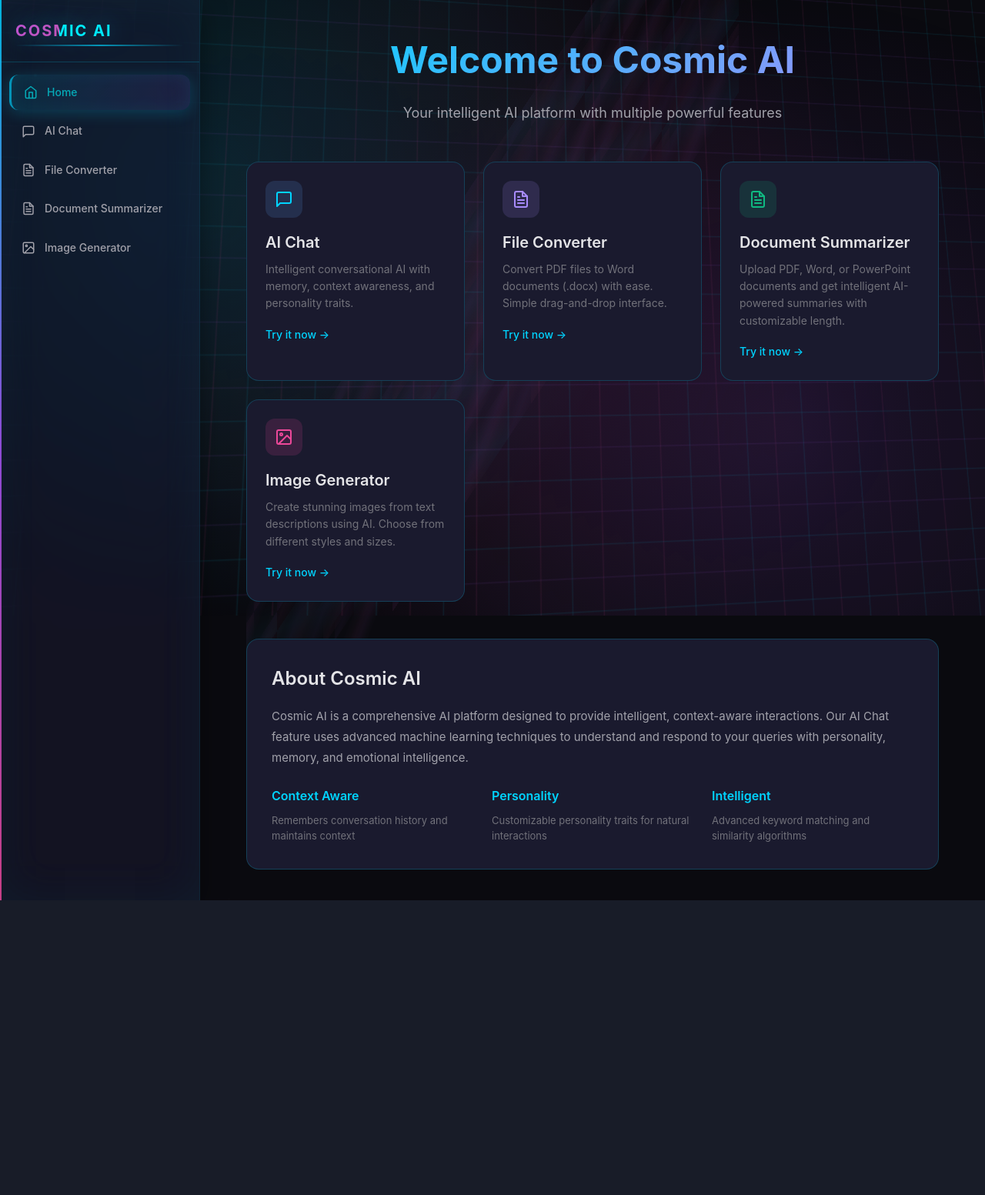
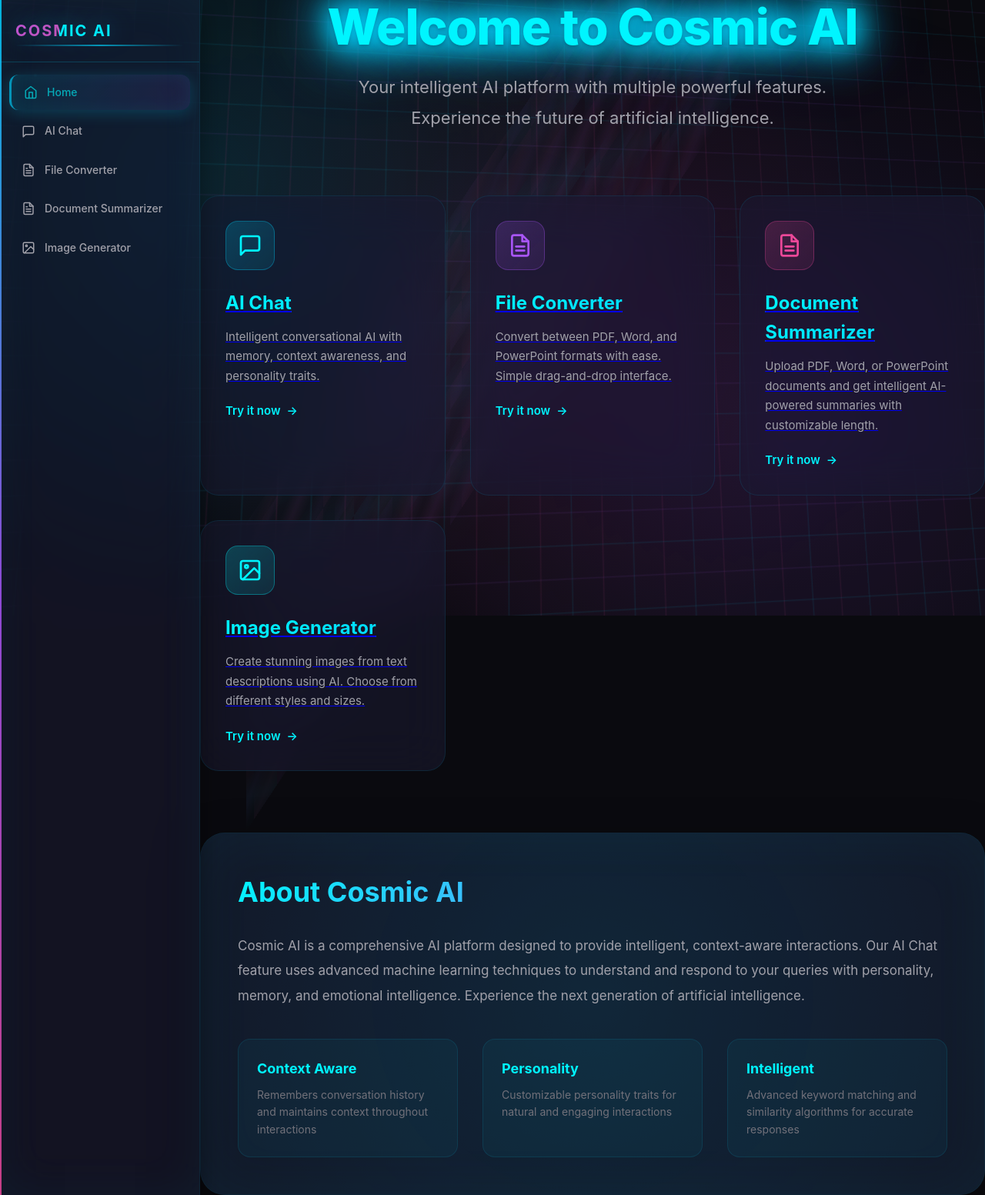
Before and after one commit to linkhanthtel/cosmic-ai, a Flask app: page / in a window 1280 px wide. Shown: the whole page at 77% size. Before the commit the page ends 1170 px from the top, so only its background shows below. Run offline with Flask 3, Linux system fonts and the light colour scheme.

Commit message:
Update home.html

```diff
--- a/templates/home.html
+++ b/templates/home.html
@@ -2,109 +2,380 @@
 
 {% block title %}Home - Cosmic AI{% endblock %}
 
+{% block extra_css %}
+<style>
+    .home-container {
+        flex: 1;
+        overflow-y: auto;
+        padding: 60px 32px;
+        position: relative;
+        z-index: 1;
+    }
+
+    .home-content {
+        max-width: 1200px;
+        margin: 0 auto;
+        animation: slideIn 0.8s ease-out;
+    }
+
+    .hero-section {
+        text-align: center;
+        margin-bottom: 80px;
+        position: relative;
+    }
+
+    .hero-title {
+        font-size: 64px;
+        font-weight: 800;
+        margin-bottom: 24px;
+        color: var(--accent-cyan);
+        text-shadow:
+            0 0 30px rgba(0, 212, 255, 1),
+            0 0 60px rgba(0, 212, 255, 0.7),
+            0 0 90px rgba(0, 212, 255, 0.5),
+            0 0 120px rgba(168, 85, 247, 0.3),
+            0 2px 4px rgba(0, 0, 0, 0.5);
+        filter: drop-shadow(0 0 20px rgba(0, 212, 255, 0.8));
+        letter-spacing: -1px;
+        line-height: 1.1;
+        position: relative;
+    }
+
+    .hero-subtitle {
+        font-size: 22px;
+        color: var(--text-secondary);
+        max-width: 700px;
+        margin: 0 auto;
+        line-height: 1.8;
+        animation: slideIn 1s ease-out 0.2s both;
+    }
+
+    .feature-grid {
+        display: grid;
+        grid-template-columns: repeat(auto-fit, minmax(280px, 1fr));
+        gap: 32px;
+        margin-bottom: 80px;
+    }
+
+    .feature-card {
+        background: var(--glass-bg);
+        backdrop-filter: blur(30px) saturate(180%);
+        -webkit-backdrop-filter: blur(30px) saturate(180%);
+        border: 1px solid var(--glass-border);
+        border-radius: 24px;
+        padding: 32px;
+        transition: all 0.4s cubic-bezier(0.4, 0, 0.2, 1);
+        position: relative;
+        overflow: hidden;
+        cursor: pointer;
+        animation: slideIn 0.8s ease-out both;
+    }
+
+    .feature-card:nth-child(1) { animation-delay: 0.1s; }
+    .feature-card:nth-child(2) { animation-delay: 0.2s; }
+    .feature-card:nth-child(3) { animation-delay: 0.3s; }
+    .feature-card:nth-child(4) { animation-delay: 0.4s; }
+
+    .feature-card::before {
+        content: '';
+        position: absolute;
+        top: 0;
+        left: -100%;
+        width: 100%;
+        height: 100%;
+        background: linear-gradient(90deg, transparent, rgba(0, 212, 255, 0.1), transparent);
+        transition: left 0.6s ease;
+    }
+
+    .feature-card:hover::before {
+        left: 100%;
+    }
+
+    .feature-card:hover {
+        transform: translateY(-8px) scale(1.02);
+        border-color: var(--accent-blue);
+        box-shadow: 0 20px 60px rgba(0, 212, 255, 0.3), 0 0 40px rgba(0, 212, 255, 0.2), inset 0 0 60px rgba(0, 212, 255, 0.05);
+    }
+
+    .feature-icon {
+        width: 64px;
+        height: 64px;
+        border-radius: 16px;
+        display: flex;
+        align-items: center;
+        justify-content: center;
+        margin-bottom: 24px;
+        position: relative;
+        transition: all 0.4s ease;
+    }
+
+    .feature-card:nth-child(1) .feature-icon {
+        background: linear-gradient(135deg, rgba(0, 212, 255, 0.2), rgba(0, 212, 255, 0.1));
+        border: 1px solid rgba(0, 212, 255, 0.3);
+    }
+
+    .feature-card:nth-child(2) .feature-icon {
+        background: linear-gradient(135deg, rgba(168, 85, 247, 0.2), rgba(168, 85, 247, 0.1));
+        border: 1px solid rgba(168, 85, 247, 0.3);
+    }
+
+    .feature-card:nth-child(3) .feature-icon {
+        background: linear-gradient(135deg, rgba(236, 72, 153, 0.2), rgba(236, 72, 153, 0.1));
+        border: 1px solid rgba(236, 72, 153, 0.3);
+    }
+
+    .feature-card:nth-child(4) .feature-icon {
+        background: linear-gradient(135deg, rgba(0, 245, 255, 0.2), rgba(0, 245, 255, 0.1));
+        border: 1px solid rgba(0, 245, 255, 0.3);
+    }
+
+    .feature-card:hover .feature-icon {
+        transform: scale(1.1) rotate(5deg);
+        animation: float 2s ease-in-out infinite;
+    }
+
+    .feature-card:nth-child(1) .feature-icon svg { color: var(--accent-cyan); }
+    .feature-card:nth-child(2) .feature-icon svg { color: var(--accent-purple); }
+    .feature-card:nth-child(3) .feature-icon svg { color: var(--accent-pink); }
+    .feature-card:nth-child(4) .feature-icon svg { color: var(--accent-cyan); }
+
+    .feature-title {
+        font-size: 24px;
+        font-weight: 700;
+        margin-bottom: 12px;
+        color: var(--text-primary);
+        background: linear-gradient(135deg, var(--accent-cyan), var(--accent-blue));
+        -webkit-background-clip: text;
+        -webkit-text-fill-color: transparent;
+        background-clip: text;
+    }
+
+    .feature-description {
+        font-size: 15px;
+        color: var(--text-secondary);
+        line-height: 1.7;
+        margin-bottom: 20px;
+    }
+
+    .feature-link {
+        display: inline-flex;
+        align-items: center;
+        gap: 8px;
+        color: var(--accent-cyan);
+        text-decoration: none;
+        font-size: 15px;
+        font-weight: 600;
+        transition: all 0.3s ease;
+        position: relative;
+    }
+
+    .feature-link::after {
+        content: '→';
+        transition: transform 0.3s ease;
+    }
+
+    .feature-link:hover {
+        color: var(--accent-blue);
+        gap: 12px;
+    }
+
+    .feature-link:hover::after {
+        transform: translateX(4px);
+    }
+
+    .about-section {
+        background: var(--glass-bg);
+        backdrop-filter: blur(30px) saturate(180%);
+        -webkit-backdrop-filter: blur(30px) saturate(180%);
+        border: 1px solid var(--glass-border);
+        border-radius: 32px;
+        padding: 48px;
+        box-shadow: 0 20px 60px rgba(0, 0, 0, 0.4), inset 0 0 80px rgba(0, 212, 255, 0.05);
+        animation: slideIn 1s ease-out 0.5s both;
+        position: relative;
+        overflow: hidden;
+    }
+
+    .about-section::before {
+        content: '';
+        position: absolute;
+        top: -50%;
+        right: -50%;
+        width: 200%;
+        height: 200%;
+        background: radial-gradient(circle, rgba(0, 212, 255, 0.1) 0%, transparent 70%);
+        animation: float 15s ease-in-out infinite;
+    }
+
+    .about-title {
+        font-size: 36px;
+        font-weight: 700;
+        margin-bottom: 24px;
+        color: var(--text-primary);
+        background: linear-gradient(135deg, var(--accent-cyan), var(--accent-purple));
+        -webkit-background-clip: text;
+        -webkit-text-fill-color: transparent;
+        background-clip: text;
+        position: relative;
+        z-index: 1;
+    }
+
+    .about-description {
+        font-size: 17px;
+        color: var(--text-secondary);
+        line-height: 1.9;
+        margin-bottom: 32px;
+        position: relative;
+        z-index: 1;
+    }
+
+    .about-features {
+        display: grid;
+        grid-template-columns: repeat(auto-fit, minmax(220px, 1fr));
+        gap: 32px;
+        margin-top: 40px;
+        position: relative;
+        z-index: 1;
+    }
+
+    .about-feature {
+        padding: 24px;
+        background: rgba(0, 212, 255, 0.05);
+        border: 1px solid rgba(0, 212, 255, 0.1);
+        border-radius: 16px;
+        transition: all 0.3s ease;
+    }
+
+    .about-feature:hover {
+        background: rgba(0, 212, 255, 0.1);
+        border-color: rgba(0, 212, 255, 0.3);
+        transform: translateY(-4px);
+        box-shadow: 0 10px 30px rgba(0, 212, 255, 0.2);
+    }
+
+    .about-feature-title {
+        font-size: 18px;
+        font-weight: 700;
+        margin-bottom: 8px;
+        color: var(--accent-cyan);
+    }
+
+    .about-feature-desc {
+        font-size: 14px;
+        color: var(--text-muted);
+        line-height: 1.6;
+    }
+
+    @media (max-width: 768px) {
+        .home-container {
+            padding: 40px 20px;
+        }
+
+        .hero-title {
+            font-size: 42px;
+        }
+
+        .hero-subtitle {
+            font-size: 18px;
+        }
+
+        .feature-grid {
+            grid-template-columns: 1fr;
+            gap: 24px;
+        }
+
+        .about-section {
+            padding: 32px 24px;
+        }
+
+        .about-features {
+            grid-template-columns: 1fr;
+        }
+    }
+</style>
+{% endblock %}
+
 {% block content %}
-<div style="flex: 1; overflow-y: auto; padding: 40px 32px;">
-    <div style="max-width: 900px; margin: 0 auto;">
-        <div style="text-align: center; margin-bottom: 48px;">
-            <h1 style="font-size: 48px; font-weight: 700; margin-bottom: 16px; background: linear-gradient(135deg, var(--accent-blue), #a78bfa); -webkit-background-clip: text; -webkit-text-fill-color: transparent; background-clip: text;">
-                Welcome to Cosmic AI
-            </h1>
-            <p style="font-size: 18px; color: var(--text-secondary); max-width: 600px; margin: 0 auto;">
-                Your intelligent AI platform with multiple powerful features
-            </p>
+<div class="home-container">
+    <div class="home-content">
+        <div class="hero-section">
+            <h1 class="hero-title">Welcome to Cosmic AI</h1>
+            <p class="hero-subtitle">Your intelligent AI platform with multiple powerful features. Experience the future of artificial intelligence.</p>
         </div>
 
-        <div style="display: grid; grid-template-columns: repeat(auto-fit, minmax(280px, 1fr)); gap: 24px; margin-bottom: 48px;">
-            <div style="background: var(--navy-primary); border: 1px solid var(--border); border-radius: 16px; padding: 24px; transition: all 0.3s ease;">
-                <div style="width: 48px; height: 48px; background: rgba(96, 165, 250, 0.15); border-radius: 12px; display: flex; align-items: center; justify-content: center; margin-bottom: 16px;">
-                    <svg width="24" height="24" viewBox="0 0 24 24" fill="none" stroke="var(--accent-blue)" stroke-width="2" stroke-linecap="round" stroke-linejoin="round">
+        <div class="feature-grid">
+            <a href="/chat" class="feature-card">
+                <div class="feature-icon">
+                    <svg width="32" height="32" viewBox="0 0 24 24" fill="none" stroke="currentColor" stroke-width="2" stroke-linecap="round" stroke-linejoin="round">
                         <path d="M21 15a2 2 0 0 1-2 2H7l-4 4V5a2 2 0 0 1 2-2h14a2 2 0 0 1 2 2z"></path>
                     </svg>
                 </div>
-                <h3 style="font-size: 20px; font-weight: 600; margin-bottom: 8px; color: var(--text-primary);">AI Chat</h3>
-                <p style="font-size: 14px; color: var(--text-muted); line-height: 1.6; margin-bottom: 16px;">
-                    Intelligent conversational AI with memory, context awareness, and personality traits.
-                </p>
-                <a href="/chat" style="display: inline-block; color: var(--accent-blue); text-decoration: none; font-size: 14px; font-weight: 500;">
-                    Try it now →
-                </a>
-            </div>
+                <h3 class="feature-title">AI Chat</h3>
+                <p class="feature-description">Intelligent conversational AI with memory, context awareness, and personality traits.</p>
+                <span class="feature-link">Try it now</span>
+            </a>
 
-            <div style="background: var(--navy-primary); border: 1px solid var(--border); border-radius: 16px; padding: 24px; transition: all 0.3s ease;">
-                <div style="width: 48px; height: 48px; background: rgba(167, 139, 250, 0.15); border-radius: 12px; display: flex; align-items: center; justify-content: center; margin-bottom: 16px;">
-                    <svg width="24" height="24" viewBox="0 0 24 24" fill="none" stroke="#a78bfa" stroke-width="2" stroke-linecap="round" stroke-linejoin="round">
+            <a href="/converter" class="feature-card">
+                <div class="feature-icon">
+                    <svg width="32" height="32" viewBox="0 0 24 24" fill="none" stroke="currentColor" stroke-width="2" stroke-linecap="round" stroke-linejoin="round">
                         <path d="M14 2H6a2 2 0 0 0-2 2v16a2 2 0 0 0 2 2h12a2 2 0 0 0 2-2V8z"></path>
                         <polyline points="14 2 14 8 20 8"></polyline>
                         <line x1="16" y1="13" x2="8" y2="13"></line>
                         <line x1="16" y1="17" x2="8" y2="17"></line>
-                        <polyline points="10 9 9 9 8 9"></polyline>
                     </svg>
                 </div>
-                <h3 style="font-size: 20px; font-weight: 600; margin-bottom: 8px; color: var(--text-primary);">File Converter</h3>
-                <p style="font-size: 14px; color: var(--text-muted); line-height: 1.6; margin-bottom: 16px;">
-                    Convert PDF files to Word documents (.docx) with ease. Simple drag-and-drop interface.
-                </p>
-                <a href="/converter" style="display: inline-block; color: var(--accent-blue); text-decoration: none; font-size: 14px; font-weight: 500;">
-                    Try it now →
-                </a>
-            </div>
+                <h3 class="feature-title">File Converter</h3>
+                <p class="feature-description">Convert between PDF, Word, and PowerPoint formats with ease. Simple drag-and-drop interface.</p>
+                <span class="feature-link">Try it now</span>
+            </a>
 
-            <div style="background: var(--navy-primary); border: 1px solid var(--border); border-radius: 16px; padding: 24px; transition: all 0.3s ease;">
-                <div style="width: 48px; height: 48px; background: rgba(16, 185, 129, 0.15); border-radius: 12px; display: flex; align-items: center; justify-content: center; margin-bottom: 16px;">
-                    <svg width="24" height="24" viewBox="0 0 24 24" fill="none" stroke="#10b981" stroke-width="2" stroke-linecap="round" stroke-linejoin="round">
+            <a href="/summarizer" class="feature-card">
+                <div class="feature-icon">
+                    <svg width="32" height="32" viewBox="0 0 24 24" fill="none" stroke="currentColor" stroke-width="2" stroke-linecap="round" stroke-linejoin="round">
                         <path d="M14 2H6a2 2 0 0 0-2 2v16a2 2 0 0 0 2 2h12a2 2 0 0 0 2-2V8z"></path>
                         <polyline points="14 2 14 8 20 8"></polyline>
                         <line x1="16" y1="13" x2="8" y2="13"></line>
                         <line x1="16" y1="17" x2="8" y2="17"></line>
-                        <polyline points="10 9 9 9 8 9"></polyline>
                     </svg>
                 </div>
-                <h3 style="font-size: 20px; font-weight: 600; margin-bottom: 8px; color: var(--text-primary);">Document Summarizer</h3>
-                <p style="font-size: 14px; color: var(--text-muted); line-height: 1.6; margin-bottom: 16px;">
-                    Upload PDF, Word, or PowerPoint documents and get intelligent AI-powered summaries with customizable length.
-                </p>
-                <a href="/summarizer" style="display: inline-block; color: var(--accent-blue); text-decoration: none; font-size: 14px; font-weight: 500;">
-                    Try it now →
-                </a>
-            </div>
+                <h3 class="feature-title">Document Summarizer</h3>
+                <p class="feature-description">Upload PDF, Word, or PowerPoint documents and get intelligent AI-powered summaries with customizable length.</p>
+                <span class="feature-link">Try it now</span>
+            </a>
 
-            <div style="background: var(--navy-primary); border: 1px solid var(--border); border-radius: 16px; padding: 24px; transition: all 0.3s ease;">
-                <div style="width: 48px; height: 48px; background: rgba(236, 72, 153, 0.15); border-radius: 12px; display: flex; align-items: center; justify-content: center; margin-bottom: 16px;">
-                    <svg width="24" height="24" viewBox="0 0 24 24" fill="none" stroke="#ec4899" stroke-width="2" stroke-linecap="round" stroke-linejoin="round">
+            <a href="/image-generator" class="feature-card">
+                <div class="feature-icon">
+                    <svg width="32" height="32" viewBox="0 0 24 24" fill="none" stroke="currentColor" stroke-width="2" stroke-linecap="round" stroke-linejoin="round">
                         <rect x="3" y="3" width="18" height="18" rx="2" ry="2"></rect>
                         <circle cx="8.5" cy="8.5" r="1.5"></circle>
                         <polyline points="21 15 16 10 5 21"></polyline>
                     </svg>
                 </div>
-                <h3 style="font-size: 20px; font-weight: 600; margin-bottom: 8px; color: var(--text-primary);">Image Generator</h3>
-                <p style="font-size: 14px; color: var(--text-muted); line-height: 1.6; margin-bottom: 16px;">
-                    Create stunning images from text descriptions using AI. Choose from different styles and sizes.
-                </p>
-                <a href="/image-generator" style="display: inline-block; color: var(--accent-blue); text-decoration: none; font-size: 14px; font-weight: 500;">
-                    Try it now →
-                </a>
-            </div>
+                <h3 class="feature-title">Image Generator</h3>
+                <p class="feature-description">Create stunning images from text descriptions using AI. Choose from different styles and sizes.</p>
+                <span class="feature-link">Try it now</span>
+            </a>
         </div>
 
-        <div style="background: var(--navy-primary); border: 1px solid var(--border); border-radius: 16px; padding: 32px;">
-            <h2 style="font-size: 24px; font-weight: 600; margin-bottom: 16px; color: var(--text-primary);">About Cosmic AI</h2>
-            <p style="font-size: 15px; color: var(--text-secondary); line-height: 1.8; margin-bottom: 16px;">
+        <div class="about-section">
+            <h2 class="about-title">About Cosmic AI</h2>
+            <p class="about-description">
                 Cosmic AI is a comprehensive AI platform designed to provide intelligent, context-aware interactions.
                 Our AI Chat feature uses advanced machine learning techniques to understand and respond to your queries
-                with personality, memory, and emotional intelligence.
+                with personality, memory, and emotional intelligence. Experience the next generation of artificial intelligence.
             </p>
-            <div style="display: grid; grid-template-columns: repeat(auto-fit, minmax(200px, 1fr)); gap: 24px; margin-top: 24px;">
-                <div>
-                    <h4 style="font-size: 16px; font-weight: 600; margin-bottom: 8px; color: var(--accent-blue);">Context Aware</h4>
-                    <p style="font-size: 13px; color: var(--text-muted);">Remembers conversation history and maintains context</p>
+            <div class="about-features">
+                <div class="about-feature">
+                    <h4 class="about-feature-title">Context Aware</h4>
+                    <p class="about-feature-desc">Remembers conversation history and maintains context throughout interactions</p>
                 </div>
-                <div>
-                    <h4 style="font-size: 16px; font-weight: 600; margin-bottom: 8px; color: var(--accent-blue);">Personality</h4>
-                    <p style="font-size: 13px; color: var(--text-muted);">Customizable personality traits for natural interactions</p>
+                <div class="about-feature">
+                    <h4 class="about-feature-title">Personality</h4>
+                    <p class="about-feature-desc">Customizable personality traits for natural and engaging interactions</p>
                 </div>
-                <div>
-                    <h4 style="font-size: 16px; font-weight: 600; margin-bottom: 8px; color: var(--accent-blue);">Intelligent</h4>
-                    <p style="font-size: 13px; color: var(--text-muted);">Advanced keyword matching and similarity algorithms</p>
+                <div class="about-feature">
+                    <h4 class="about-feature-title">Intelligent</h4>
+                    <p class="about-feature-desc">Advanced keyword matching and similarity algorithms for accurate responses</p>
                 </div>
             </div>
         </div>
```
